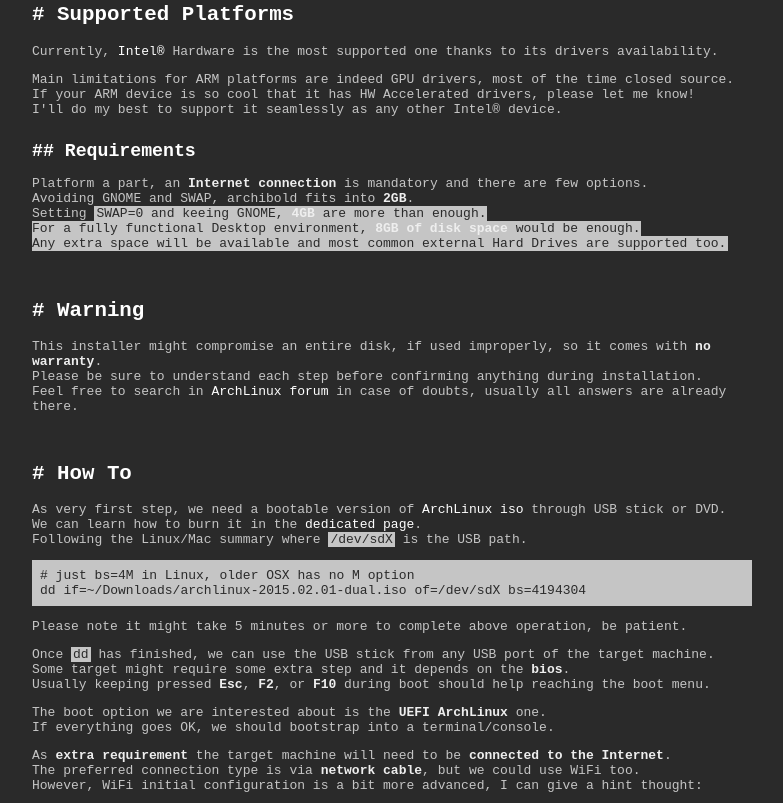
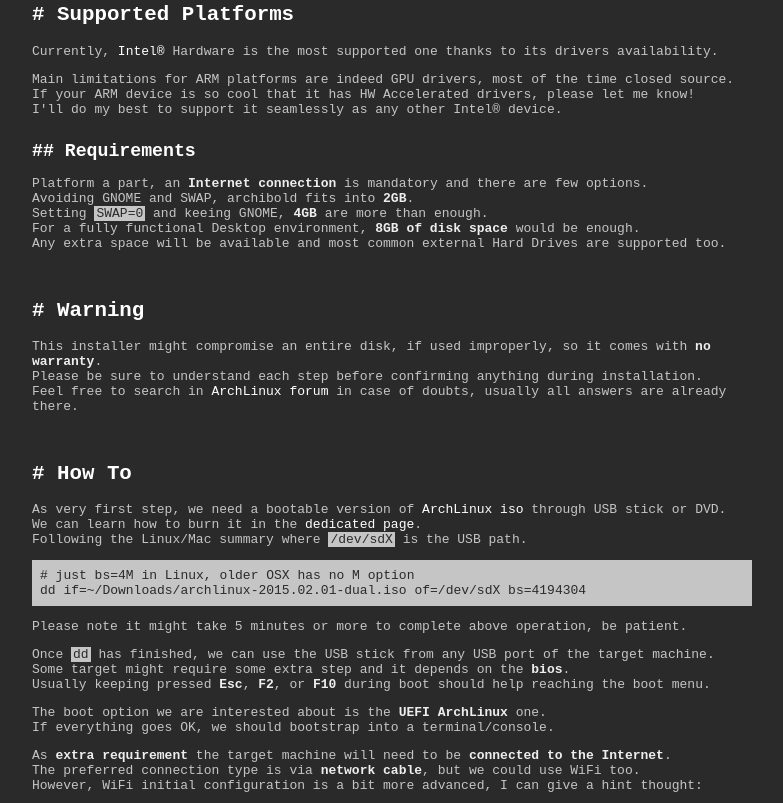
Before and after one commit to WebReflection/archibold.io, a plain HTML site: page index.html in a window 1280 px wide. Shown: the part 951-1754 px from the top of the page, without its empty margins (248-1031 px from the left). Drawn offline with Linux system fonts and the light colour scheme.

Commit message:
fixed typo

```diff
--- a/index.html
+++ b/index.html
@@ -149,7 +149,7 @@
         <p>
           Platform a part, an <strong>Internet connection</strong> is mandatory and there are few options.<br/>
           Avoiding GNOME and SWAP, archibold fits into <strong>2GB</strong>.<br/>
-          Setting <code>SWAP=0<code> and keeing GNOME, <strong>4GB</strong> are more than enough.<br/>
+          Setting <code>SWAP=0</code> and keeing GNOME, <strong>4GB</strong> are more than enough.<br/>
           For a fully functional Desktop environment, <strong>8GB of disk space</strong> would be enough.<br/>
           Any extra space will be available and most common external Hard Drives are supported too.
         </p>
```
